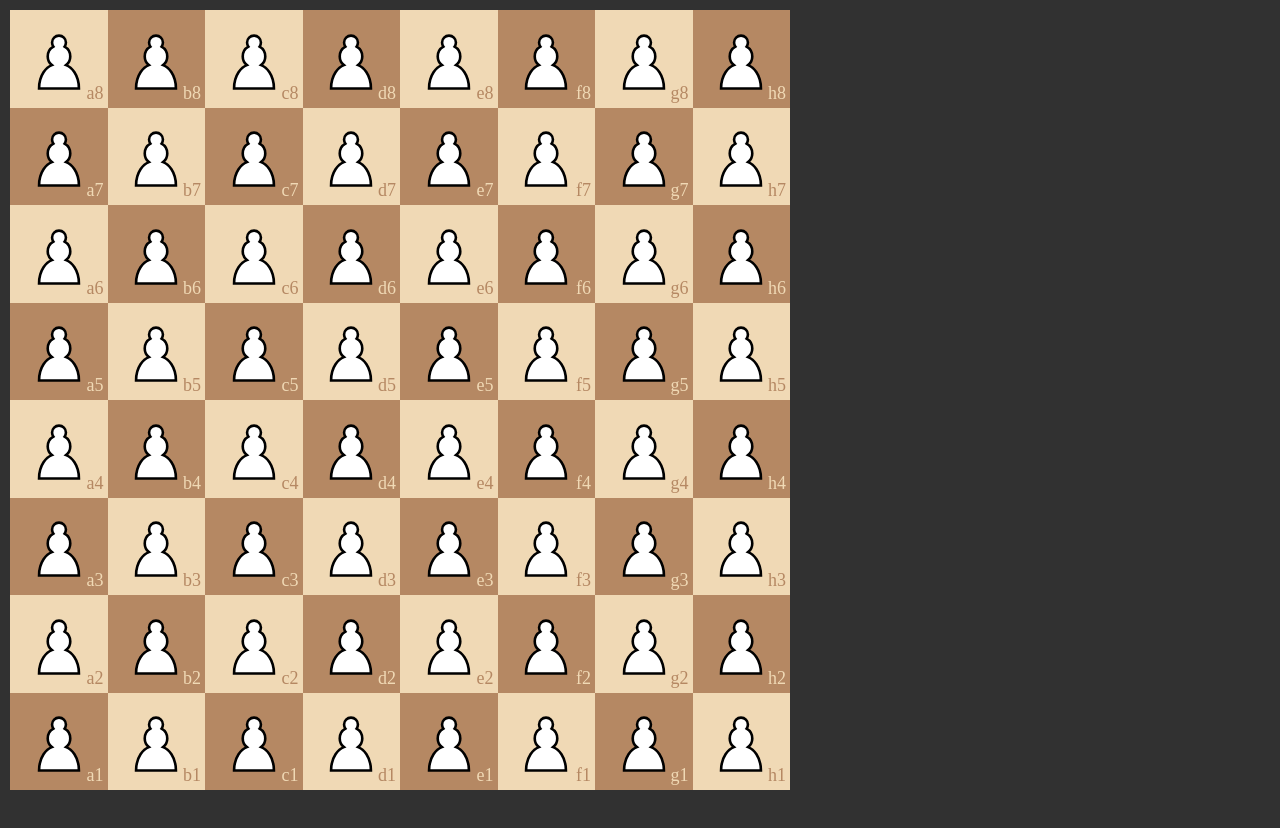
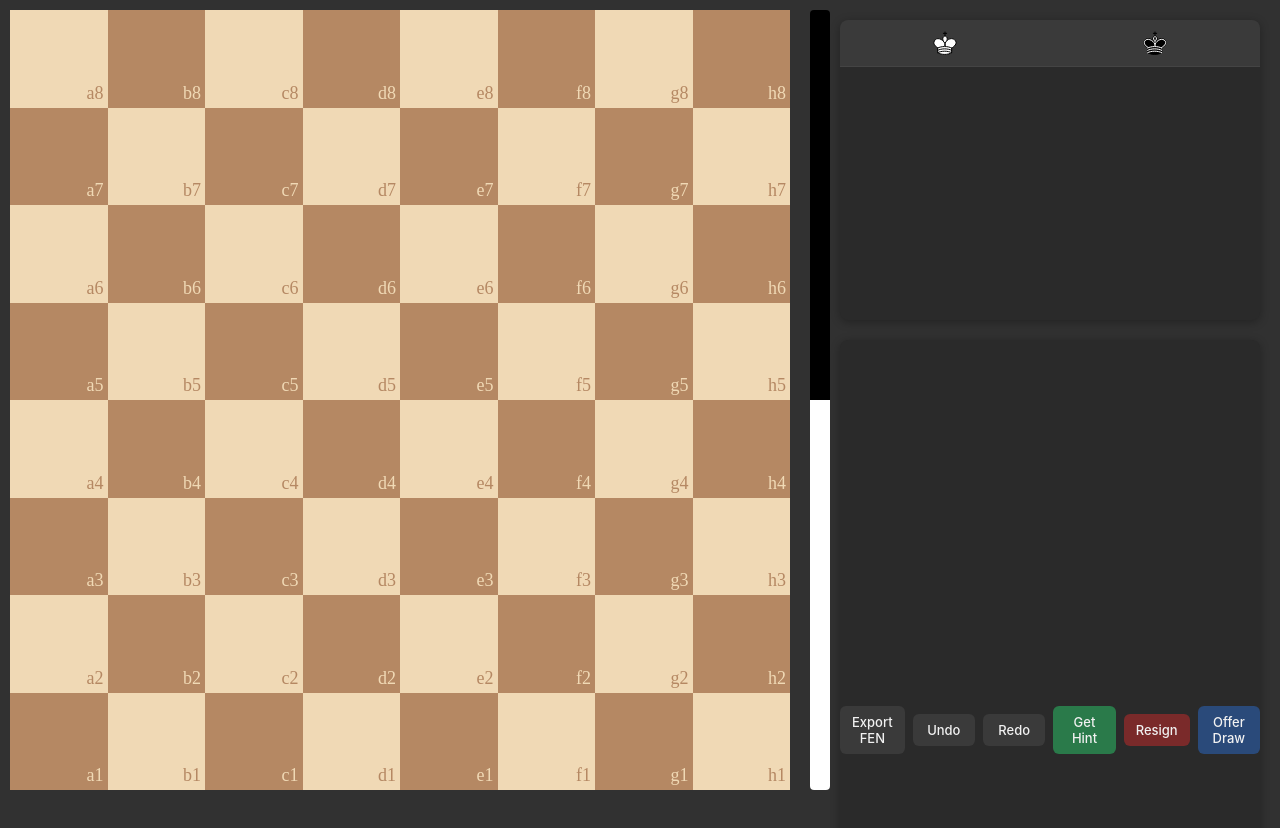
Before and after one commit to ShayCerny/Chess-Mate, a React (Vite) app: page / in a window 1280 px wide. Shown: the top 828 px of the page. Before the commit the page ends 800 px from the top, so only its background shows below. Built offline with nearby package versions, Linux system fonts and the light colour scheme.

Commit message:
Reworked board rendering and setup more UI for game controls

```diff
--- a/src/renderer/App.tsx
+++ b/src/renderer/App.tsx
@@ -2,9 +2,8 @@
 // import ViteIcon from "../assets/Vite.js.svg?react";
 // import ElectronIcon from "../assets/electron.svg?react";
 
+import { GameManager } from "./components/GameManager";
 import "./styles/app.scss";
-import { ChessBoard } from "./components/ChessBoard";
-
 function App() {
 	return (
 		// <div className="app">
@@ -22,7 +21,7 @@ function App() {
 		// 	<h1>Click the icons to learn more</h1>
 		// </div>
 
-		<ChessBoard/>
+		<GameManager/>
 
 	);
 }
--- a/src/renderer/components/ChessBoard.tsx
+++ b/src/renderer/components/ChessBoard.tsx
@@ -1,48 +1,32 @@
-import { useState } from 'react';
-import '../styles/chess.scss';
-import Piece from './Piece';
+// Get Starting Board State(FEN)
 
+import Piece from "./Piece";
 
-interface Pos{
-    file: string;
-    rank: number;
-}
+// Get Moves (pos)
 
-const getBoard = (selectedPos: Pos|null, handleSetSelectedSpace:(f:string,r:number)=>void)=>{
-    const board = [];
-    const files = ['a', 'b', 'c', 'd', 'e', 'f', 'g', 'h'];
-    const ranks = [8, 7, 6, 5, 4, 3, 2, 1];
-
-    for (const rank of ranks) {
-        for (const file of files) {
-            let squareColor = (files.indexOf(file) + ranks.indexOf(rank)) % 2 === 0 ? 'light' : 'dark';
-
-            if (selectedPos && selectedPos.file === file && selectedPos.rank === rank) squareColor += ' selected';
-
-            board.push(
-                <div key={`${file}${rank}`} className={`square ${squareColor}`} onClick={()=>{handleSetSelectedSpace(file, rank)}} >
-                    <Piece type="pawn" color="w"/>
-                    <div className="space-code"><p>{file}{rank}</p></div>
-                </div>
-            );
-        }
-    }
-
-    return board;
-}
+// Move Piece(from, to, special?)
+const files = ["a","b","c","d","e","f","g","h"];
 
 export const ChessBoard = () => {
-    // const [board, setBoard] = useState([])
-    const [selectedSpace, setSelectedSpace] = useState(null as Pos|null);
-
-    function handleSetSelectedSpace(f:string, r:number){
-        const pos:Pos = {file:f, rank:r};
-        setSelectedSpace(pos);
-    }
-
-    return (
-        <div className="board">
-            {getBoard(selectedSpace, handleSetSelectedSpace)}
-        </div>
-    )
-}
+	const emptyBoard: IPiece[] = Array(64).fill({ type: "", color: "" });
+	return (
+		<div className="board">
+			{emptyBoard.map((p, index) => {
+                const row = Math.floor(index / 8);
+                const col = index % 8;
+                const isLight = (row + col) % 2 === 0;
+                const file = files[col]
+                const rank = 8 - row;
+                const spaceCode = `${file}${rank}`
+				return (
+					<div className={`square ${isLight ? "light" : "dark"}`} key={index}>
+						<div className="space-code">
+							<p>{spaceCode}</p>
+						</div>
+						{p.type !== "" ? <Piece type={p.type} color={p.type} /> : null}
+					</div>
+				);
+			})}
+		</div>
+	);
+};
--- /dev/null
+++ b/src/renderer/components/GameManager.tsx
@@ -0,0 +1,67 @@
+import { ChessBoard } from "./ChessBoard";
+
+import "../styles/chess.scss";
+import Piece from "./Piece";
+
+// exportFEN(board)
+
+// undo(moveTree)
+
+// redo(moveTree)
+
+// getHint(board?)
+
+// resign()
+
+// offerDraw()
+
+export const GameManager = () => {
+	const moveList = [
+	] as ITurnMove[];
+	const whiteAdvantage = 0.5; // when a move is done it should calculate a new position evaluation and return whiteAdvantage
+	const height = `${whiteAdvantage * 100}%`;
+	return (
+		<div className="game">
+			<ChessBoard />
+			<div className="info">
+				<div className="points">
+					<div className="inner" style={{ height }}></div>
+				</div>
+				<div>
+					<table id="move-tree">
+						<thead>
+							<tr>
+								<th>
+									<Piece type="king" color="w" />
+								</th>
+								<th>
+									<Piece type="king" color="b" />
+								</th>
+							</tr>
+						</thead>
+						<tbody>
+							{moveList.map((item, index) => (
+								<tr key={index}>
+									<td>
+										<p>{item.white}</p>
+									</td>
+									<td>
+										<p>{item.black}</p>
+									</td>
+								</tr>
+							))}
+						</tbody>
+					</table>
+					<div className="controls">
+						<button className="control-btn export">Export FEN</button>
+						<button className="control-btn undo">Undo</button>
+						<button className="control-btn redo">Redo</button>
+						<button className="control-btn hint">Get Hint</button>
+						<button className="control-btn resign">Resign</button>
+						<button className="control-btn draw">Offer Draw</button>
+					</div>
+				</div>
+			</div>
+		</div>
+	);
+};
--- a/src/renderer/styles/chess.scss
+++ b/src/renderer/styles/chess.scss
@@ -1,3 +1,8 @@
+.game {
+	display: flex;
+	width: 100vw;
+	height: 100vh;
+
 	.board {
 		width: calc(100vh - 20px);
 		height: calc(100vh - 20px);
@@ -26,7 +31,7 @@
 				bottom: 0; // sticks to bottom edge
 				right: 0; // sticks to right edge
 				padding: 4px; // optional
-			p{
+				p {
 					font-size: 18px;
 					margin: 0;
 				}
@@ -35,13 +40,13 @@
 
 		.light {
 			background-color: #f0d9b5;
-		.space-code{
-			color:#b58863
+			.space-code {
+				color: #b58863;
 			}
 		}
 		.dark {
 			background-color: #b58863;
-		.space-code{
+			.space-code {
 				color: #f0d9b5;
 			}
 		}
@@ -56,3 +61,196 @@
 			pointer-events: none; // lets clicks pass through
 		}
 	}
+
+	.info {
+		width: calc(100vw - 100vh - 20px);
+		height: calc(100vh - 20px);
+		margin: 10px;
+		display: flex;
+
+		.points {
+			position: relative;
+			width: 20px;
+			background-color: black;
+			overflow: hidden;
+			border-radius: 4px;
+
+			.inner {
+				position: absolute;
+				bottom: 0;
+				width: 100%;
+				background-color: white;
+				transition: height 0.3s ease;
+			}
+		}
+
+		div {
+			height: 100%;
+
+			#move-tree {
+				width: calc(100vw - 100vh - 40px - 20px);
+				margin: 10px;
+				border-collapse: collapse;
+				background-color: #2a2a2a;
+				color: #f1f1f1;
+				font-family: "Inter", sans-serif;
+				border-radius: 8px;
+				box-shadow: 0 2px 10px rgba(0, 0, 0, 0.3);
+				text-align: center;
+				overflow: hidden;
+				display: block; // allow scroll inside
+				height: 300px;
+
+				thead {
+					display: table;
+					width: 100%;
+					table-layout: fixed;
+					background-color: #3a3a3a;
+					position: sticky;
+					top: 0;
+					z-index: 2;
+
+					th {
+						padding: 8px 0;
+						font-size: 14px;
+						font-weight: 600;
+						border-bottom: 1px solid #444;
+
+						svg {
+							width: 30px;
+							height: 30px;
+							vertical-align: middle;
+						}
+					}
+				}
+
+				tbody {
+					display: block;
+					max-height: 35vh;
+					overflow-y: auto;
+					width: 100%;
+					table-layout: fixed;
+					scroll-behavior: smooth;
+					scrollbar-width: thin; /* For Firefox */
+					scrollbar-color: #555 transparent;
+
+					&::-webkit-scrollbar {
+						width: 6px; /* very slim */
+					}
+
+					&::-webkit-scrollbar-track {
+						background: transparent; /* no track background */
+					}
+
+					&::-webkit-scrollbar-thumb {
+						background-color: rgba(255, 255, 255, 0.2);
+						border-radius: 3px;
+					}
+
+					&::-webkit-scrollbar-thumb:hover {
+						background-color: rgba(255, 255, 255, 0.4);
+					}
+
+					tr {
+						display: table;
+						width: 100%;
+						table-layout: fixed;
+					}
+
+					td {
+						padding: 6px 0;
+						border-bottom: 1px solid #3d3d3d;
+
+						p {
+							margin: 0;
+							font-size: 13px;
+							color: #ddd;
+							transition: color 0.2s ease;
+						}
+					}
+
+					tr:last-child td {
+						border-bottom: none;
+					}
+
+					tr:hover td {
+						background-color: #3a3a3a;
+
+						p {
+							color: #fff;
+						}
+					}
+
+					th:first-child,
+					td:first-child {
+						border-right: 1px solid #3d3d3d;
+					}
+				}
+			}
+
+			.controls {
+				display: flex;
+				justify-content: space-between;
+				align-items: center;
+				width: calc(100vw - 100vh - 40px - 20px);
+				margin: 10px;
+				margin-top: 20px;
+				background-color: #2a2a2a;
+				border-radius: 8px;
+				box-shadow: 0 2px 10px rgba(0, 0, 0, 0.3);
+				gap: 8px;
+
+				.control-btn {
+					flex: 1;
+					padding: 8px 12px;
+					background-color: #3a3a3a;
+					color: #f1f1f1;
+					font-family: "Inter", sans-serif;
+					font-size: 13px;
+					font-weight: 500;
+					border: none;
+					border-radius: 6px;
+					cursor: pointer;
+					transition: background-color 0.2s ease, transform 0.1s ease,
+						box-shadow 0.2s ease;
+
+					&:hover {
+						background-color: #505050;
+						box-shadow: 0 2px 6px rgba(0, 0, 0, 0.4);
+						transform: translateY(-1px);
+					}
+
+					&:active {
+						background-color: #444;
+						transform: translateY(0);
+						box-shadow: 0 1px 3px rgba(0, 0, 0, 0.3);
+					}
+
+					&.resign {
+						background-color: #7a2a2a;
+
+						&:hover {
+							background-color: #9a3a3a;
+						}
+					}
+
+					&.draw {
+						background-color: #2a4a7a;
+
+						&:hover {
+							background-color: #3a5a9a;
+						}
+					}
+
+					&.hint {
+						background-color: #2a7a4a;
+
+						&:hover {
+							background-color: #3a9a5a;
+						}
+					}
+				}
+			}
+		}
+	}
+}
```
Also changed, not shown: types.d.ts (+10 -0 lines). Lines whose indentation alone changed are shown as unchanged.
